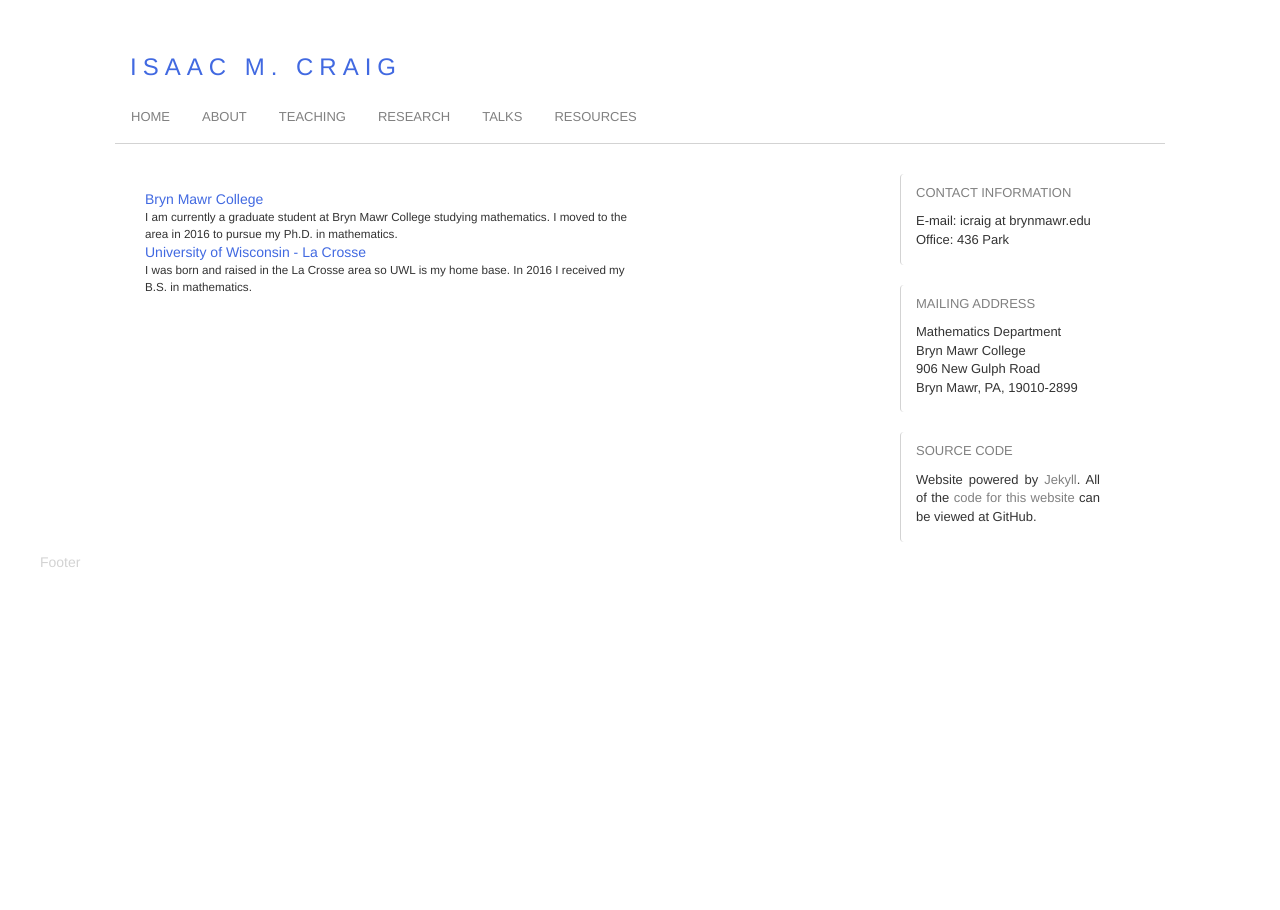
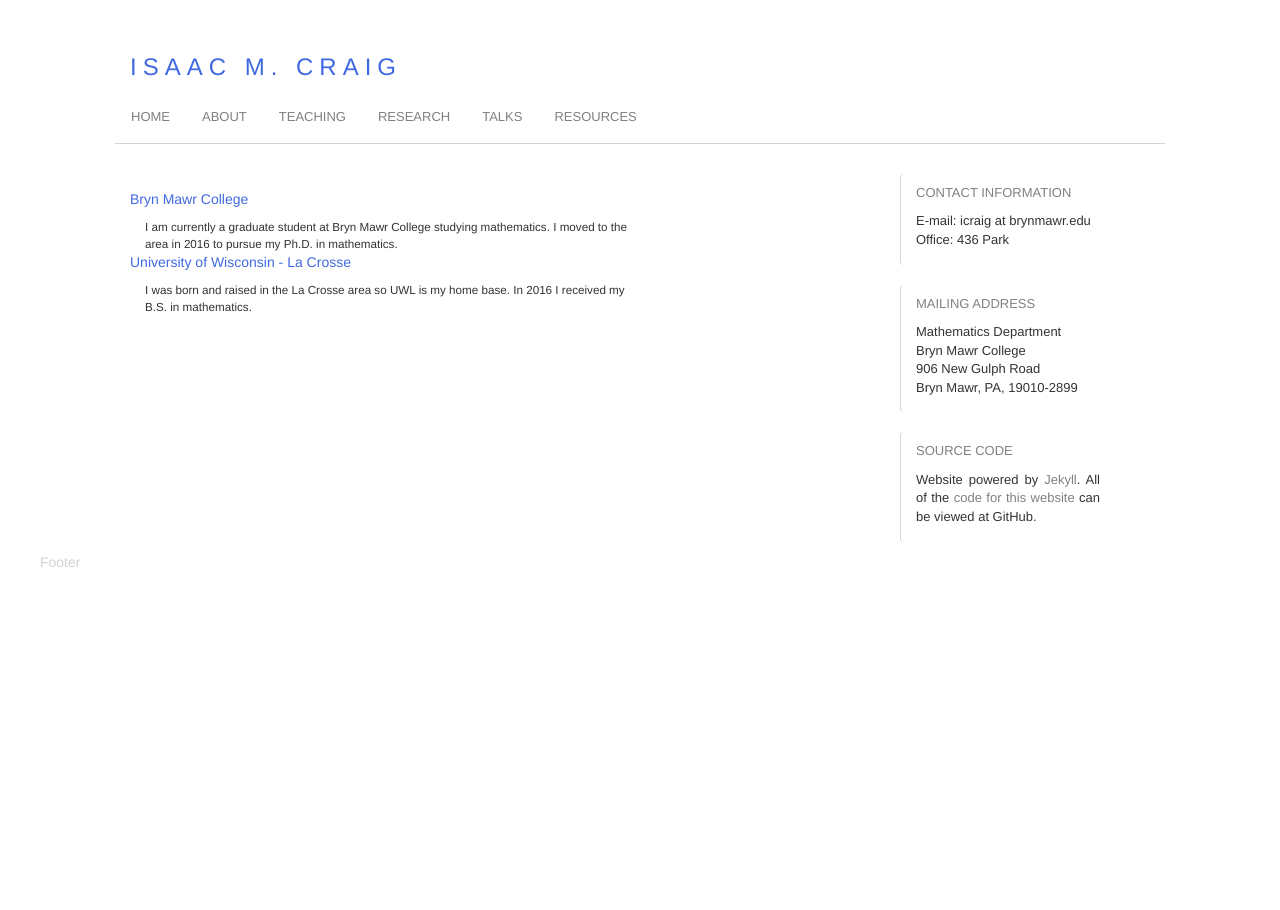
Before and after one commit to isundberg/isaacmc.github.io, a Jekyll site: the page built from about/index.html, in a window 1280 px wide. Built offline with Jekyll 4.4.1, drawn with Linux system fonts in a browser that asks for light colours.

Commit message:
Update index.css

```diff
--- a/css/index.css
+++ b/css/index.css
@@ -87,6 +87,7 @@
 	color: RoyalBlue;
 	float: left;
 	clear: left;
+	padding: 0px 0px 10px 0px;
 }
 
 #contentList {
```
